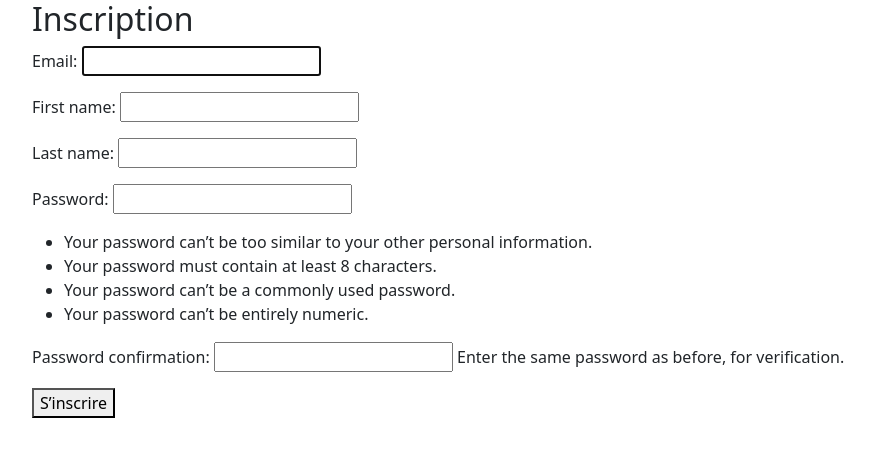
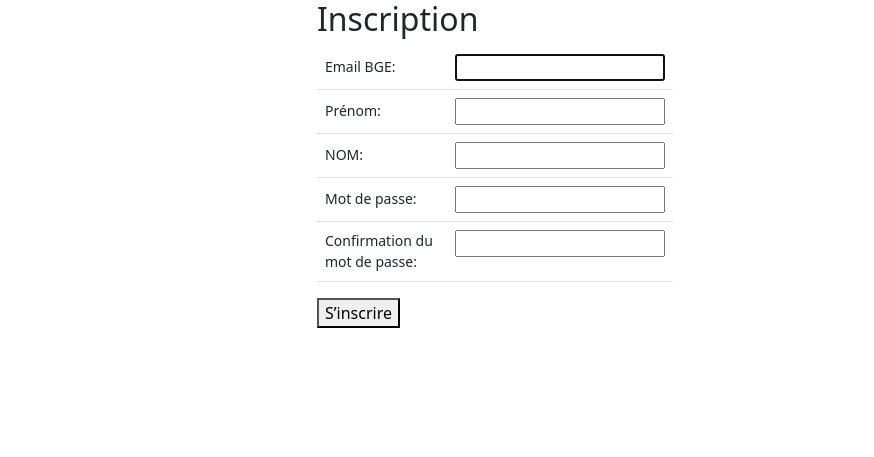
Before and after one commit to Elyss/Skoll, a Django app: page /signup/ in a window 1280 px wide. Shown: the top 457 px of the page, without its empty margins (50-924 px from the left). Run offline with Django 3.2, Linux system fonts and the light colour scheme.

Commit message:
version stable avec planif

```diff
--- a/authentication/forms.py
+++ b/authentication/forms.py
@@ -10,6 +10,24 @@ class LoginForm(forms.Form):
 
 
 class SignUpForm(UserCreationForm):
+    password1 = forms.CharField(
+        label="Mot de passe",
+        strip=False,
+        widget=forms.PasswordInput,
+    )
+
+    password2 = forms.CharField(
+        label="Confirmation du mot de passe",
+        widget=forms.PasswordInput,
+        strip=False,
+    )
+
     class Meta(UserCreationForm.Meta):
         model = get_user_model()
         fields = ('email', 'first_name', 'last_name')
+        labels = {
+            'email': 'Email BGE',
+            'first_name': 'Prénom',
+            'last_name': 'NOM',
+            'password':"Mot de passe",
+        }
--- a/authentication/templates/authentication/signup.html
+++ b/authentication/templates/authentication/signup.html
@@ -1,12 +1,25 @@
 {% extends 'base.html' %}
 {% block content %}
+
+
+    <div class="row">
+        <div class="col-sm-4 col offset-md-3">
             <h2>Inscription</h2>
             {% if form.errors %}
                 {{ form.errors }}
             {% endif %}
             <form method="post">
-        {{ form.as_p }}
+                <table class="table">
+                    {% for field in form %}
+                        <tr>
+                            <td><small>{{ field.label_tag }}</small></td>
+                            <td><small>{{ field }}</small></td>
+                        </tr>
+                    {% endfor %}
+                </table>
                 {% csrf_token %}
                 <button type="submit" >S’inscrire</button>
             </form>
+        </div>
+    </div>
 {% endblock content %}
--- a/masque_EME/templates/masque_EME/index.html
+++ b/masque_EME/templates/masque_EME/index.html
@@ -18,7 +18,6 @@
 {% load static %}
 
 
-<div class="container">
 <div class="row">
     <div class="col-md-6 offset-md-3">
         <h3>Générer les PRE40 et PRE20</h3>
@@ -77,7 +76,6 @@
 
     </div>
 </div>
-</div>
 
 <!-- Other links -->
 {# <a href="{% static 'Skoll/docx/PRE40.docx' %}" download>Download Template PRE40</a> #}
```
Also changed, not shown: authentication/templates/authentication/login.html (+11 -3 lines). Lines whose indentation alone changed are shown as unchanged.
